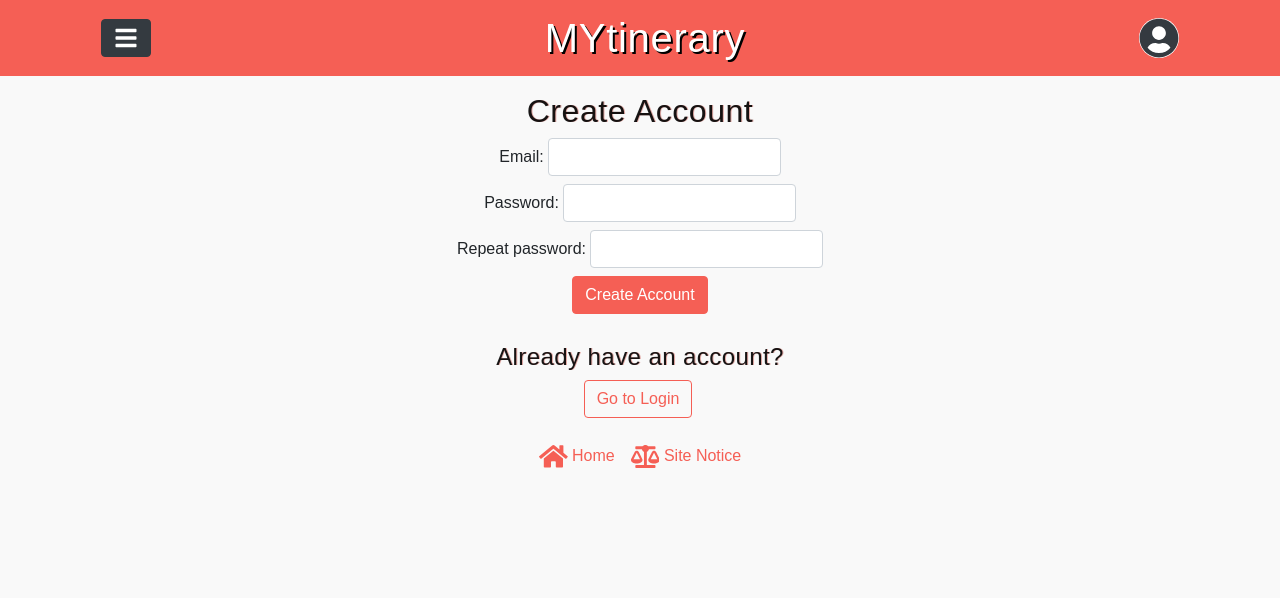
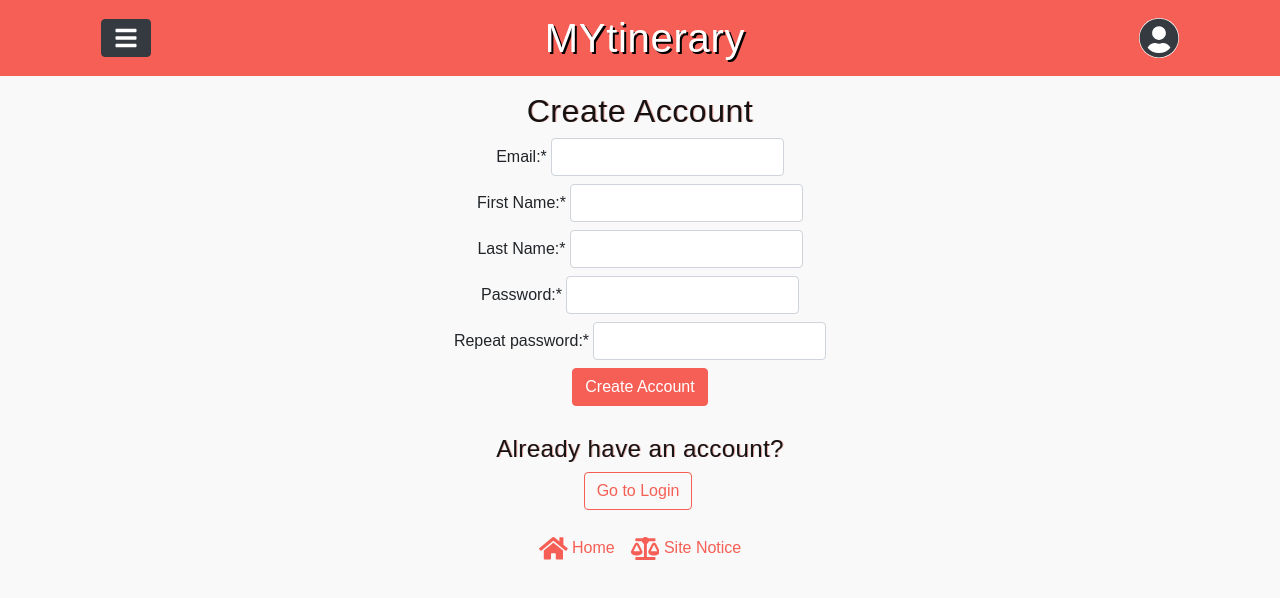
Before and after one commit to repetitioestmaterstudiorum/react-ts-city-itinerary, a React (Create React App) app in the folder front-end/: page /create-account in a window 1280 px wide. Shown: the top 598 px of the page. Built offline with nearby package versions, Linux system fonts and the light colour scheme; no server answers.

Commit message:
added loader for login/registration and name filed

```diff
--- a/front-end/src/components/CreateAccount.tsx
+++ b/front-end/src/components/CreateAccount.tsx
@@ -1,4 +1,6 @@
 import React, {
+  FC,
+  Fragment,
   useState,
   useEffect,
   ChangeEvent,
@@ -10,12 +12,16 @@ import axios from "axios";
 import Browse from "./Browse";
 import { Link } from "react-router-dom";
 import { Button } from "react-bootstrap";
+import Loader from "./Loader";
 
-const CreateAccount: React.FC = () => {
+const CreateAccount: FC = () => {
+  const [isLoading, setIsLoading] = useState<boolean>(false);
   const [email, setEmail] = useState<string>("");
   const [password, setPassword] = useState<string>("");
   const [passwordConfirmation, setPasswordConfirmation] = useState<string>("");
   const [profilePicture, setProfilePicture] = useState<string>("");
+  const [firstName, setFirstName] = useState<string>("");
+  const [lastName, setLastName] = useState<string>("");
   const [currentUser, setCurrentUser, setToken] = useContext(
     CurrentUserContext
   );
@@ -29,6 +35,12 @@ const CreateAccount: React.FC = () => {
   const updateEmail = (e: ChangeEvent<HTMLInputElement>) => {
     setEmail(e.target.value);
   };
+  const updateFirstName = (e: ChangeEvent<HTMLInputElement>) => {
+    setFirstName(e.target.value);
+  };
+  const updateLastName = (e: ChangeEvent<HTMLInputElement>) => {
+    setLastName(e.target.value);
+  };
   const updatePassword = (e: ChangeEvent<HTMLInputElement>) => {
     setPassword(e.target.value);
   };
@@ -37,6 +49,7 @@ const CreateAccount: React.FC = () => {
   };
 
   const addUser = (e: FormEvent<HTMLFormElement>) => {
+    setIsLoading(true);
     e.preventDefault();
     if (!email || !password || !passwordConfirmation) {
       alert("Enter an email, password and password confirmation!");
@@ -51,6 +64,8 @@ const CreateAccount: React.FC = () => {
             `${backendUrl}users/create-account`,
             {
               email,
+              firstName,
+              lastName,
               password,
               passwordConfirmation,
               profilePicture,
@@ -64,6 +79,7 @@ const CreateAccount: React.FC = () => {
           });
           localStorage.setItem("token", resLogIn.data.token);
           setToken(resLogIn.data.token);
+          setIsLoading(false);
         } catch (err) {
           if (err.response.status === 422) {
             alert(JSON.parse(err.response.request.response)[0].msg);
@@ -73,6 +89,8 @@ const CreateAccount: React.FC = () => {
         }
       };
       createAccount();
+      setFirstName("");
+      setLastName("");
       setEmail("");
       setPassword("");
       setPasswordConfirmation("");
@@ -82,18 +100,27 @@ const CreateAccount: React.FC = () => {
   return (
     <section className="conatiner mb-3">
       <div className="text-center">
+        {isLoading ? (
+          <Loader />
+        ) : (
+          <Fragment>
             {currentUser && currentUser.email ? (
-          <React.Fragment>
-            <h1>Account created successfully!</h1>
+              <Fragment>
+                <h1>Account created successfully.</h1>
+                <p>
+                  <span className="fancySpan">
+                    You were automatically logged in!
+                  </span>
+                </p>
                 <Browse />
-          </React.Fragment>
+              </Fragment>
             ) : (
-          <React.Fragment>
+              <Fragment>
                 <h1>Create Account</h1>
                 <form onSubmit={addUser}>
                   <div className="d-flex justify-content-center">
                     <label className="col-form-label mr-1" htmlFor="email">
-                  Email:
+                      Email:*
                     </label>
                     <div className="flex-shrink-0">
                       <input
@@ -106,8 +133,36 @@ const CreateAccount: React.FC = () => {
                     </div>
                   </div>
                   <div className="d-flex justify-content-center mt-2">
+                    <label className="col-form-label mr-1" htmlFor="firstName">
+                      First Name:*
+                    </label>
+                    <div className="flex-shrink-0">
+                      <input
+                        className="form-control"
+                        id="firstName"
+                        type="text"
+                        value={firstName}
+                        onChange={updateFirstName}
+                      />
+                    </div>
+                  </div>
+                  <div className="d-flex justify-content-center mt-2">
+                    <label className="col-form-label mr-1" htmlFor="lastName">
+                      Last Name:*
+                    </label>
+                    <div className="flex-shrink-0">
+                      <input
+                        className="form-control"
+                        id="lastName"
+                        type="text"
+                        value={lastName}
+                        onChange={updateLastName}
+                      />
+                    </div>
+                  </div>
+                  <div className="d-flex justify-content-center mt-2">
                     <label className="col-form-label mr-1" htmlFor="password">
-                  Password:
+                      Password:*
                     </label>
                     <div className="flex-shrink-0">
                       <input
@@ -122,8 +177,9 @@ const CreateAccount: React.FC = () => {
                   <div className="d-flex justify-content-center mt-2">
                     <label
                       className="col-form-label mr-1"
-                  htmlFor="passwordConfirmation">
-                  Repeat password:
+                      htmlFor="passwordConfirmation"
+                    >
+                      Repeat password:*
                     </label>
                     <div className="flex-shrink-0">
                       <input
@@ -138,7 +194,8 @@ const CreateAccount: React.FC = () => {
                   <div className="d-flex justify-content-center mt-2">
                     <button
                       className="btn btn-primary"
-                  style={{ border: "1px solid #f55f55" }}>
+                      style={{ border: "1px solid #f55f55" }}
+                    >
                       Create Account
                     </button>
                   </div>
@@ -149,7 +206,9 @@ const CreateAccount: React.FC = () => {
                     Go to Login
                   </Button>
                 </Link>
-          </React.Fragment>
+              </Fragment>
+            )}
+          </Fragment>
         )}
       </div>
     </section>
--- a/front-end/src/components/LogIn.tsx
+++ b/front-end/src/components/LogIn.tsx
@@ -11,11 +11,12 @@ import axios from "axios";
 import Browse from "./Browse";
 import { Link } from "react-router-dom";
 import { Button } from "react-bootstrap";
+import Loader from "./Loader";
 
 const LogIn: FC = () => {
+  const [isLoading, setIsLoading] = useState<boolean>(false);
   const [email, setEmail] = useState<string>("");
   const [password, setPassword] = useState<string>("");
-  // eslint-disable-next-line
   const [currentUser, setToken] = useContext(CurrentUserContext);
   const backendUrl =
     process.env.NODE_ENV === "development"
@@ -30,10 +31,12 @@ const LogIn: FC = () => {
   };
 
   const handleLogin = (e: FormEvent<HTMLFormElement>) => {
+    setIsLoading(true);
     e && e.preventDefault();
     if (!email || !password) {
       alert("Enter email and password!");
     } else {
+      console.log("isLoading", isLoading);
       const logIn = async () => {
         try {
           let res = await axios.post(`${backendUrl}users/log-in`, {
@@ -42,6 +45,7 @@ const LogIn: FC = () => {
           });
           localStorage.setItem("token", res.data.token);
           setToken(res.data.token);
+          setIsLoading(false);
         } catch (err) {
           alert(err.response.request.response);
         }
@@ -60,6 +64,10 @@ const LogIn: FC = () => {
   return (
     <section className="conatiner mb-3">
       <div className="text-center">
+        {isLoading ? (
+          <Loader />
+        ) : (
+          <Fragment>
             {currentUser && currentUser.email ? (
               <Fragment>
                 <h1>Logged in successfully!</h1>
@@ -71,7 +79,7 @@ const LogIn: FC = () => {
                 <form onSubmit={handleLogin}>
                   <div className="d-flex justify-content-center">
                     <label className="col-form-label mr-1" htmlFor="email">
-                  Email:
+                      Email:*
                     </label>
                     <div className="flex-shrink-0">
                       <input
@@ -85,7 +93,7 @@ const LogIn: FC = () => {
                   </div>
                   <div className="d-flex justify-content-center mt-2">
                     <label className="col-form-label mr-1" htmlFor="password">
-                  Password:
+                      Password:*
                     </label>
                     <div className="flex-shrink-0">
                       <input
@@ -106,7 +114,8 @@ const LogIn: FC = () => {
                     <h3 className="pt-3">Dev Test Login</h3>
                     <button
                       className="btn btn-sm btn-primary"
-                  onClick={handleTestLogin}>
+                      onClick={handleTestLogin}
+                    >
                       Fill the form
                     </button>
                   </Fragment>
@@ -119,6 +128,8 @@ const LogIn: FC = () => {
                 </Link>
               </Fragment>
             )}
+          </Fragment>
+        )}
       </div>
     </section>
   );
--- a/front-end/src/components/Profile.tsx
+++ b/front-end/src/components/Profile.tsx
@@ -1,10 +1,11 @@
-import React, { FC, Fragment, useContext } from "react";
+import React, { FC, Fragment, useContext, useState } from "react";
 import { CurrentUserContext } from "../context/CurrentUserContext";
 import { Link } from "react-router-dom";
 import { Button } from "react-bootstrap";
 
 const Profile: FC = () => {
   const [currentUser] = useContext(CurrentUserContext);
+  const [likedItineraries] = useState<Itineraries>();
 
   console.log("currentUser", currentUser);
 
@@ -21,7 +22,8 @@ const Profile: FC = () => {
                 border: "1px solid gray",
                 maxWidth: "70px"
               }}
-              alt={currentUser.email}></img>
+              alt={currentUser.email}
+            ></img>
           </div>
           <div className="col-sm-9">
             <div>
@@ -32,8 +34,14 @@ const Profile: FC = () => {
                     <td className="text-left">{currentUser.email}</td>
                   </tr>
                   <tr>
-                    <td className="text-right">Username: </td>
-                    <td className="text-left">...</td>
+                    <td className="text-right">Name: </td>
+                    <td className="text-left">
+                      {currentUser.firstName} {currentUser.lastName}
+                    </td>
+                  </tr>
+                  <tr>
+                    <td className="text-right">Liked Itineraries: </td>
+                    <td className="text-left">{likedItineraries}</td>
                   </tr>
                 </tbody>
               </table>
--- a/front-end/src/index.css
+++ b/front-end/src/index.css
@@ -76,3 +76,10 @@ p {
 .dropdown-item.active:hover {
   background-color: #f55f55;
 }
+
+.table {
+  margin-top: 0.75rem;
+}
+.table td {
+  padding: 0.25rem;
+}
--- a/front-end/src/types.d.ts
+++ b/front-end/src/types.d.ts
@@ -28,6 +28,8 @@ type Itineraries = Itinerary[];
 interface User {
   _id: string;
   email: string;
+  firstName: string;
+  lastName: string;
   password: string;
   passwordConfirmation?: string;
   profilePicture: string;
```
Also changed, not shown: 2 other files (tests, documents, lock files or other folders). Lines whose indentation alone changed are shown as unchanged.
